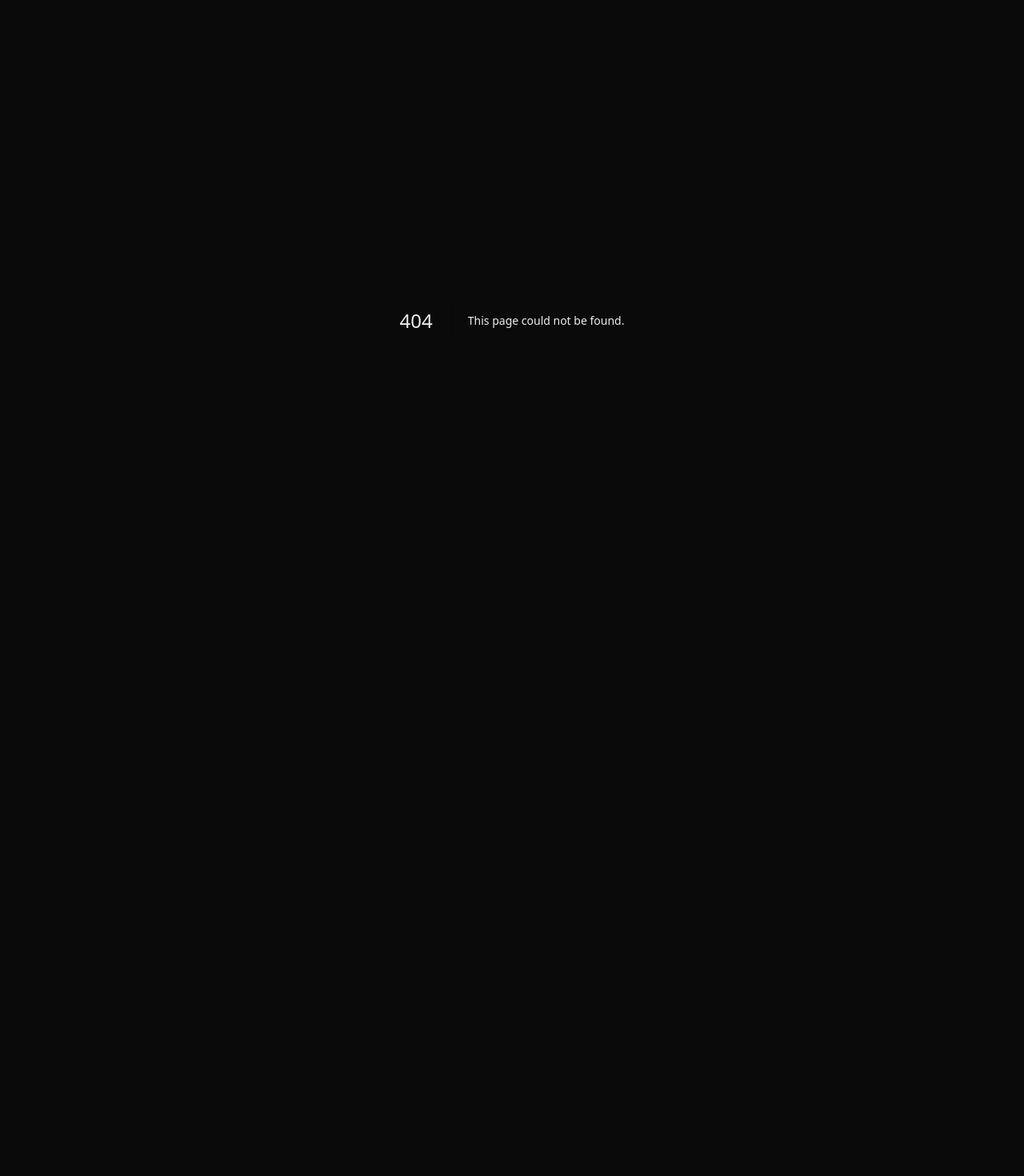
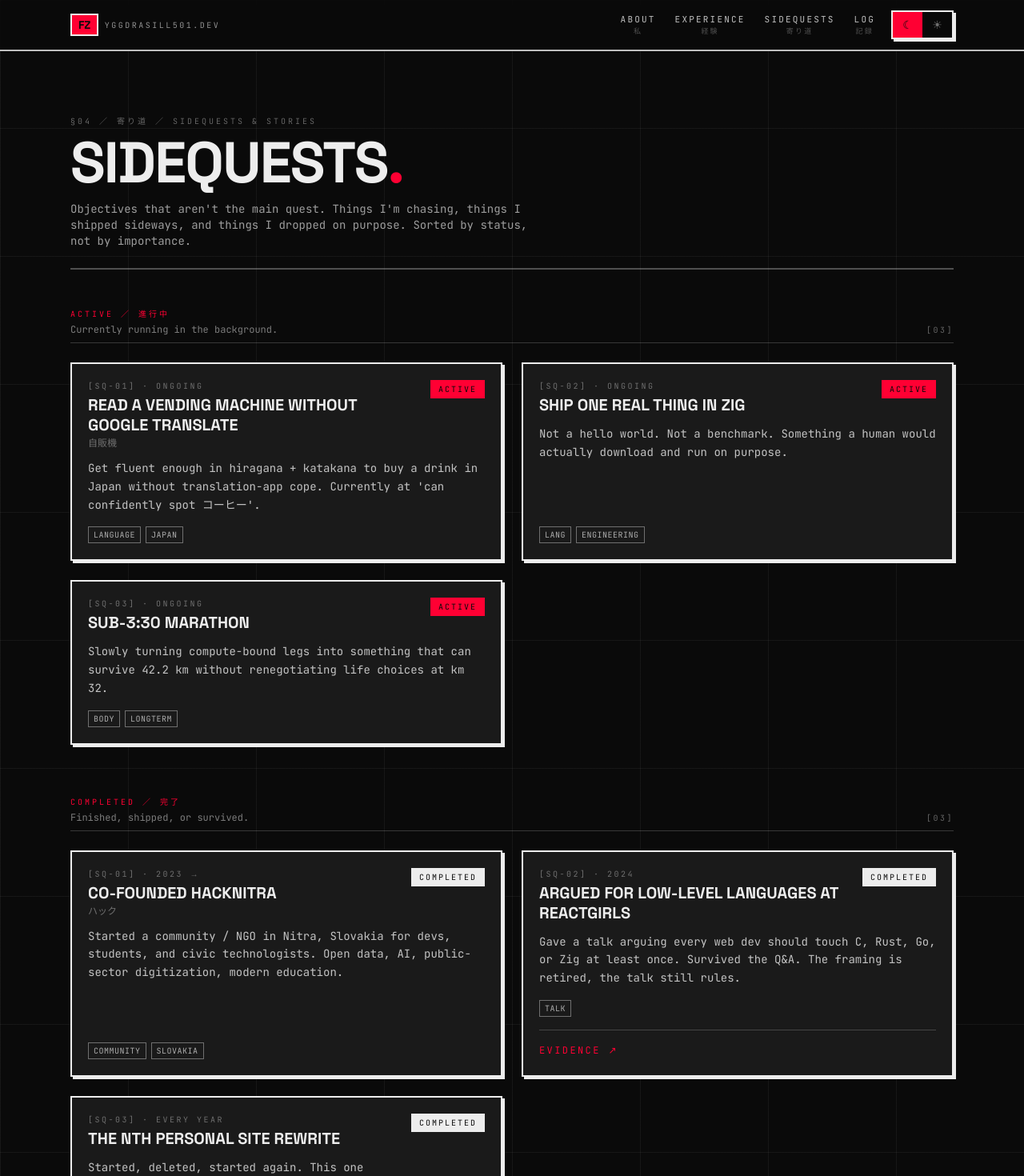
Before and after one commit to Yggdrasill501/yggdrasill501.dev, a Next.js app: page /sidequests in a window 1280 px wide. Before the commit this address had no page. Shown: the top 1470 px of the page at 80% size. Before the commit the page ends 800 px from the top, so only its background shows below. Built offline with nearby package versions, Linux system fonts and the light colour scheme.

Commit message:
feat(sidequests): add new category into the nav bar

```diff
--- a/app/components/Nav.tsx
+++ b/app/components/Nav.tsx
@@ -4,6 +4,7 @@ import ThemeToggle from "./ThemeToggle";
 const links = [
   { href: "/about", label: "ABOUT", kana: "私" },
   { href: "/cv", label: "EXPERIENCE", kana: "経験" },
+  { href: "/sidequests", label: "SIDEQUESTS", kana: "寄り道" },
   { href: "/blog", label: "LOG", kana: "記録" },
 ];
 
--- /dev/null
+++ b/app/sidequests/page.tsx
@@ -0,0 +1,145 @@
+import Nav from "../components/Nav";
+import Footer from "../components/Footer";
+import { Badge } from "../components/ui/badge";
+import { sidequests, type SideQuest, type SideQuestStatus } from "./data";
+
+export const metadata = { title: "SIDEQUESTS / 寄り道 — Filip Žitný" };
+
+const sections: Array<{
+  status: SideQuestStatus;
+  label: string;
+  kana: string;
+  caption: string;
+}> = [
+  {
+    status: "active",
+    label: "ACTIVE",
+    kana: "進行中",
+    caption: "Currently running in the background.",
+  },
+  {
+    status: "completed",
+    label: "COMPLETED",
+    kana: "完了",
+    caption: "Finished, shipped, or survived.",
+  },
+  {
+    status: "abandoned",
+    label: "ABANDONED",
+    kana: "放棄",
+    caption: "Dropped on purpose. Kept here for the lore.",
+  },
+];
+
+const statusVariant: Record<SideQuestStatus, "rust" | "default" | "outline"> = {
+  active: "rust",
+  completed: "default",
+  abandoned: "outline",
+};
+
+export default function SidequestsPage() {
+  return (
+    <>
+      <Nav />
+      <main className="mx-auto max-w-6xl px-4 pt-12 pb-20 sm:px-6 sm:pt-20">
+        <header className="mb-12 border-b-2 border-bone/30 pb-6">
+          <div className="font-mono text-[10px] uppercase tracking-[0.3em] text-bone/40">
+            §04 ／ 寄り道 ／ SIDEQUESTS &amp; STORIES
+          </div>
+          <h1 className="mt-2 font-display text-5xl font-black uppercase tracking-tight sm:text-7xl">
+            SIDEQUESTS<span className="text-rust">.</span>
+          </h1>
+          <p className="mt-3 max-w-xl font-mono text-sm text-bone/65">
+            Objectives that aren&apos;t the main quest. Things I&apos;m chasing,
+            things I shipped sideways, and things I dropped on purpose.
+            Sorted by status, not by importance.
+          </p>
+        </header>
+
+        <div className="space-y-16">
+          {sections.map((section) => {
+            const items = sidequests.filter((q) => q.status === section.status);
+            if (items.length === 0) return null;
+            return (
+              <section key={section.status}>
+                <div className="mb-6 flex items-end justify-between border-b border-bone/20 pb-2">
+                  <div>
+                    <div className="font-mono text-[10px] uppercase tracking-[0.3em] text-rust">
+                      {section.label} ／ {section.kana}
+                    </div>
+                    <p className="mt-1 font-mono text-xs text-bone/50">
+                      {section.caption}
+                    </p>
+                  </div>
+                  <span className="font-mono text-[10px] uppercase tracking-[0.25em] text-bone/40">
+                    [{String(items.length).padStart(2, "0")}]
+                  </span>
+                </div>
+
+                <div className="grid grid-cols-1 gap-6 md:grid-cols-2">
+                  {items.map((q, i) => (
+                    <QuestCard key={q.id} quest={q} index={i} />
+                  ))}
+                </div>
+              </section>
+            );
+          })}
+        </div>
+      </main>
+      <Footer />
+    </>
+  );
+}
+
+function QuestCard({ quest, index }: { quest: SideQuest; index: number }) {
+  return (
+    <article className="flex h-full flex-col border-2 border-bone bg-ash p-5 shadow-brut-sm transition-[transform,box-shadow] hover:-translate-x-[1px] hover:-translate-y-[1px] hover:shadow-brut">
+      <header className="mb-3 flex items-start justify-between gap-3">
+        <div className="flex flex-col">
+          <span className="font-mono text-[10px] uppercase tracking-[0.25em] text-bone/40">
+            [SQ-{String(index + 1).padStart(2, "0")}] · {quest.era}
+          </span>
+          <h3 className="mt-1 font-display text-xl font-black uppercase leading-tight">
+            {quest.title}
+          </h3>
+          {quest.kana && (
+            <span className="mt-0.5 font-mono text-xs text-bone/40">
+              {quest.kana}
+            </span>
+          )}
+        </div>
+        <Badge variant={statusVariant[quest.status]}>{quest.status}</Badge>
+      </header>
+
+      <p className="flex-1 font-mono text-sm leading-relaxed text-bone/80">
+        {quest.description}
+      </p>
+
+      {quest.tags && quest.tags.length > 0 && (
+        <div className="mt-4 flex flex-wrap gap-1.5">
+          {quest.tags.map((t) => (
+            <span
+              key={t}
+              className="border border-bone/40 px-1.5 py-0.5 font-mono text-[10px] uppercase tracking-wider text-bone/70"
+            >
+              {t}
+            </span>
+          ))}
+        </div>
+      )}
+
+      {quest.href && (
+        <div className="mt-4 border-t border-bone/20 pt-3">
+          <a
+            href={quest.href}
+            target="_blank"
+            rel="noopener noreferrer"
+            className="font-mono text-xs uppercase tracking-[0.2em] text-rust hover:underline"
+          >
+            evidence ↗
+          </a>
+        </div>
+      )}
+    </article>
+  );
+}
```
